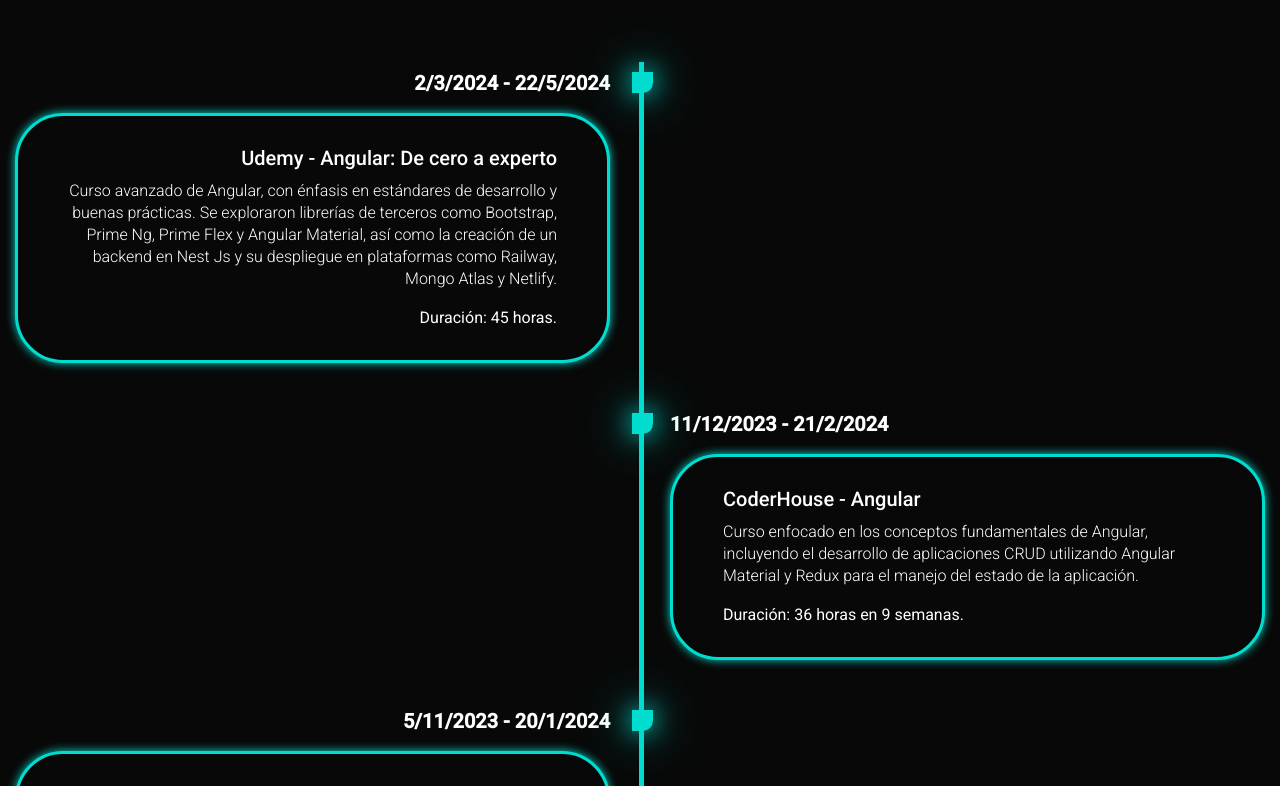
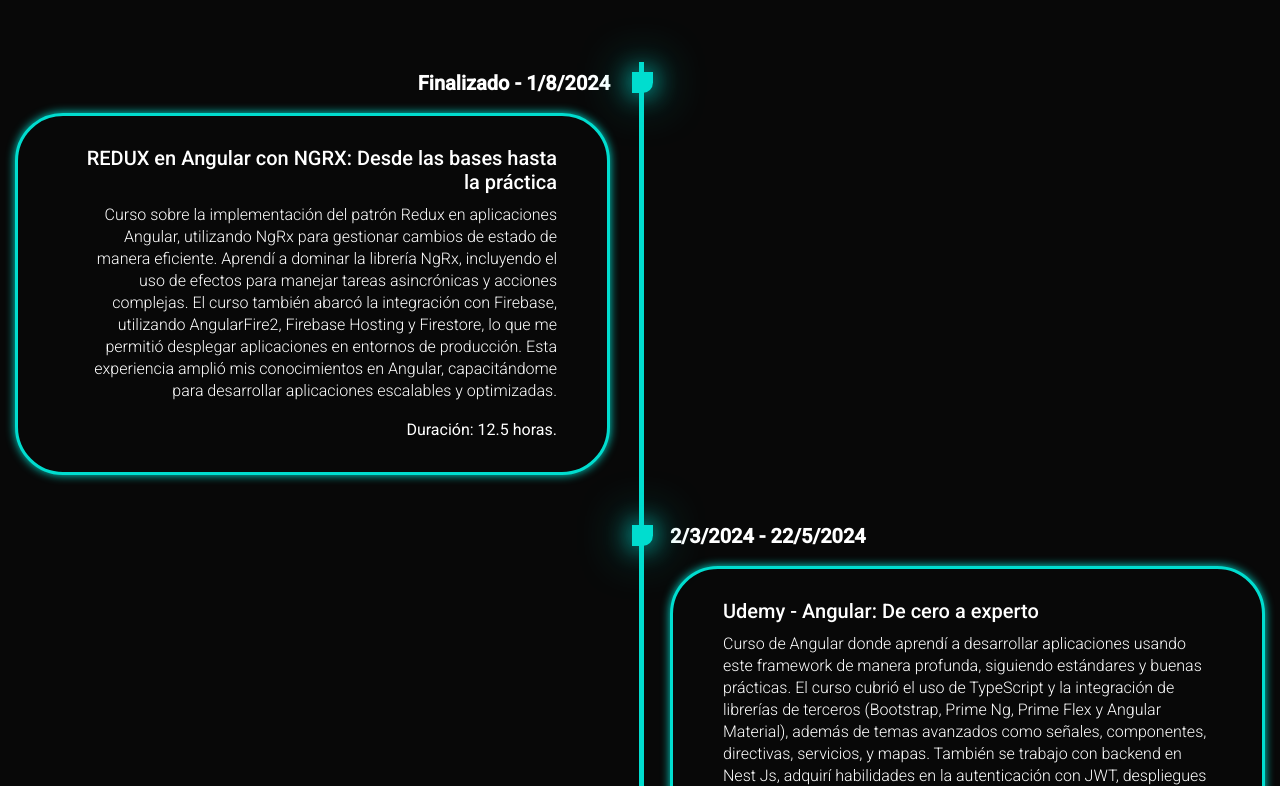
Before and after one commit to CandeLandi/portfolio, an Angular app: page / in a window 1280 px wide. Shown: the part 894-1680 px from the top of the page. Built offline with nearby package versions, Linux system fonts and the light colour scheme.

Commit message:
add new course

```diff
--- a/src/app/pages/education/education.component.html
+++ b/src/app/pages/education/education.component.html
@@ -3,13 +3,38 @@
   <div class="timeline-items">
     <div class="timeline-item">
       <div class="timeline-dot"></div>
+      <div class="timeline-date">Finalizado - 1/8/2024</div>
+      <div class="timeline-content">
+        <h3>REDUX en Angular con NGRX: Desde las bases hasta la práctica</h3>
+        <p>
+         Curso sobre la implementación del patrón Redux
+          en aplicaciones Angular, utilizando NgRx para gestionar cambios de
+          estado de manera eficiente. Aprendí a dominar la librería NgRx,
+          incluyendo el uso de efectos para manejar tareas asincrónicas y
+          acciones complejas. El curso también abarcó la integración con
+          Firebase, utilizando AngularFire2, Firebase Hosting y Firestore, lo
+          que me permitió desplegar aplicaciones en entornos de producción. Esta
+          experiencia amplió mis conocimientos en Angular, capacitándome para
+          desarrollar aplicaciones escalables y optimizadas.
+        </p>
+        <span>Duración: 12.5 horas.</span>
+      </div>
+    </div>
+    <div class="timeline-item">
+      <div class="timeline-dot"></div>
       <div class="timeline-date">2/3/2024 - 22/5/2024</div>
       <div class="timeline-content">
         <h3>Udemy - Angular: De cero a experto</h3>
-        <p>Curso avanzado de Angular, con énfasis en estándares de desarrollo y buenas prácticas. Se exploraron
-          librerías de terceros como Bootstrap, Prime Ng, Prime Flex y Angular Material, así como la creación de un
-          backend en Nest Js y su despliegue en plataformas como Railway, Mongo Atlas y Netlify.</p>
-          <span>Duración: 45 horas.</span>
+        <p>
+          Curso de Angular donde aprendí a desarrollar
+          aplicaciones usando este framework de manera profunda, siguiendo
+          estándares y buenas prácticas. El curso cubrió el uso de TypeScript y
+          la integración de librerías de terceros (Bootstrap, Prime Ng, Prime Flex y Angular Material), además de temas avanzados
+          como señales, componentes, directivas, servicios, y mapas. También se trabajo con
+          backend en Nest Js, adquirí habilidades en la autenticación con JWT, despliegues de
+          aplicaciones, y el manejo de bases de datos con MongoDB, Docker y postman para sus pruebas.
+        </p>
+        <span>Duración: 45 horas.</span>
       </div>
     </div>
     <div class="timeline-item">
@@ -17,10 +42,12 @@
       <div class="timeline-date">11/12/2023 - 21/2/2024</div>
       <div class="timeline-content">
         <h3>CoderHouse - Angular</h3>
-        <p>Curso enfocado en los conceptos fundamentales de Angular, incluyendo el desarrollo de aplicaciones CRUD
-          utilizando Angular Material y Redux para el manejo del estado de la aplicación.</p>
+        <p>
+          Curso enfocado en los conceptos fundamentales de Angular, incluyendo
+          el desarrollo de aplicaciones CRUD utilizando Angular Material y Redux
+          para el manejo del estado de la aplicación.
+        </p>
         <span>Duración: 36 horas en 9 semanas.</span>
-
       </div>
     </div>
     <div class="timeline-item">
@@ -28,9 +55,11 @@
       <div class="timeline-date">5/11/2023 - 20/1/2024</div>
       <div class="timeline-content">
         <h3>Udemy - Javascript: El Curso Completo, Práctico y desde Cero</h3>
-        <p>Curso intensivo abordando conceptos avanzados de JavaScript, incluyendo el manejo del BOM y DOM para la
-          creación de sitios web interactivos. Se desarrollaron 6 proyectos prácticos y se exploraron las API para la
-          integración con servidores y servicios externos.
+        <p>
+          Curso intensivo abordando conceptos avanzados de JavaScript,
+          incluyendo el manejo del BOM y DOM para la creación de sitios web
+          interactivos. Se desarrollaron 6 proyectos prácticos y se exploraron
+          las API para la integración con servidores y servicios externos.
         </p>
         <span>Duración: 34.5 horas </span>
       </div>
@@ -41,12 +70,14 @@
       <div class="timeline-date">5/9/2023 - 2/11/2023</div>
       <div class="timeline-content">
         <h3>CoderHouse - JavaScript</h3>
-        <p>Curso centrado en la programación con JavaScript, incluyendo el desarrollo de simuladores y aplicaciones
-          prácticas. Se cubrieron temas como funciones, operadores, promesas, ciclos, asíncronía y manipulación de datos
-          con Storage & JSON. </p>
+        <p>
+          Curso centrado en la programación con JavaScript, incluyendo el
+          desarrollo de simuladores y aplicaciones prácticas. Se cubrieron temas
+          como funciones, operadores, promesas, ciclos, asíncronía y
+          manipulación de datos con Storage & JSON.
+        </p>
         <span>Duración: 36 horas en 9 semanas.</span>
       </div>
-
     </div>
 
     <div class="timeline-item">
@@ -54,10 +85,13 @@
       <div class="timeline-date">22/6/2023 - 24/8/2023</div>
       <div class="timeline-content">
         <h3>CoderHouse - Desarrollo web</h3>
-        <p>Curso enfocado en los fundamentos del desarrollo web, abarcando HTML, CSS, NodeJs, Git, Github, Sass, SEO,
-          servidores, animaciones y frameworks como Bootstrap. Duración: 38 horas distribuidas en 10 semanas.</p>
+        <p>
+          Curso enfocado en los fundamentos del desarrollo web, abarcando HTML,
+          CSS, NodeJs, Git, Github, Sass, SEO, servidores, animaciones y
+          frameworks como Bootstrap. Duración: 38 horas distribuidas en 10
+          semanas.
+        </p>
         <span>Duración: 38 horas en 10 semanas.</span>
-
       </div>
     </div>
     <div class="timeline-item">
@@ -65,10 +99,13 @@
       <div class="timeline-date">Período 2012-2018</div>
       <div class="timeline-content">
         <h3>Escuela de Educación Técnica N°3</h3>
-        <p>Graduado en la especialización de "Técnico en Comunicación Multimedial". Durante este tiempo, adquirí un
-          amplio conjunto de habilidades en el manejo de diversas herramientas y software, incluyendo edición de video,
-          diseño gráfico, animación, comunicación, guionización y desarrollo web.</p>
-
+        <p>
+          Graduado en la especialización de "Técnico en Comunicación
+          Multimedial". Durante este tiempo, adquirí un amplio conjunto de
+          habilidades en el manejo de diversas herramientas y software,
+          incluyendo edición de video, diseño gráfico, animación, comunicación,
+          guionización y desarrollo web.
+        </p>
       </div>
     </div>
   </div>
--- a/src/app/pages/portfolio/portfolio.component.ts
+++ b/src/app/pages/portfolio/portfolio.component.ts
@@ -21,6 +21,20 @@
       ],
       link: 'https://income-exit-adf5b.web.app/login',
       github: 'https://github.com/CandeLandi/income-outcome-app'
+    },
+    {
+      name: 'Effects con Ngrx',
+      src: './assets/projects-img/http-effects.png',
+      tecnology: [
+        { name: 'HTML', src: './assets/icons/html.svg' },
+        { name: 'Css', src: './assets/icons/css-3.svg' },
+        { name: 'JavaScript', src: './assets/icons/js.svg' },
+        { name: 'Angular', src: './assets/icons/angular.png' },
+        { name: 'Redux', src: './assets/icons/redux.png' },
+        { name: 'Firebase', src: './assets/icons/firebase.svg' },
+      ],
+      link: 'https://effects-redux-ngrx.netlify.app',
+      github: 'https://github.com/CandeLandi/http-effects'
     },
     {
       name: 'Todo App',
```
Also changed, not shown: src/assets/projects-img/formulario.png, src/assets/projects-img/http-effects.png (added).
